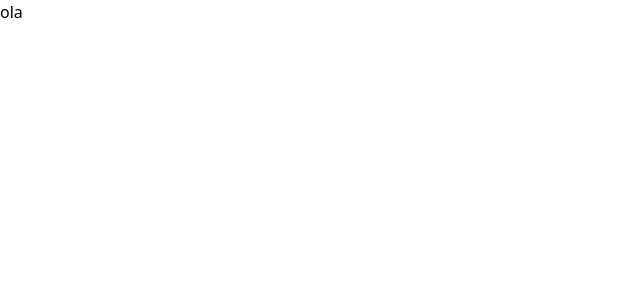
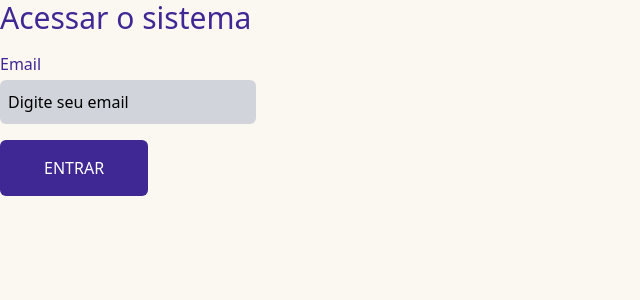
Before and after one commit to ifpebj-ti/Front-Gerenciamento-Estoque, a Next.js app: page / in a window 1280 px wide. Shown: the top 300 px of the page, without its empty margins (0-640 px from the left). Built offline with nearby package versions, Linux system fonts and the light colour scheme.

Commit message:
feat: Button and Inputs Components

```diff
--- /dev/null
+++ b/src/app/components/login/Button/Button.tsx
@@ -0,0 +1,17 @@
+type Props = {
+  textButton: string;
+  buttonType: "submit" | "reset";
+};
+
+const Button = ({ textButton, buttonType }: Props) => {
+  return (
+    <button
+      className="bg-primary text-white p-11 py-4 rounded-md uppercase font-medium hover:scale-105 transition-all ease-linear duration-200"
+      type={`${buttonType ? buttonType : "submit"}`}
+    >
+      {textButton}
+    </button>
+  );
+};
+
+export default Button;
--- /dev/null
+++ b/src/app/components/login/Input/Input.tsx
@@ -0,0 +1,28 @@
+type Props = {
+  data: {
+    placeholder?: string;
+    label: string;
+    type: "text" | "date" | "password" | "email";
+    name: string;
+  };
+};
+
+const Input = ({ data }: Props) => {
+  return (
+    <label className="flex flex-col gap-1 my-4">
+      <span className="font-medium color-primary">{data.label}</span>
+      <input
+        autoComplete={`${
+          data.type == "password" || data.type == "email" ? false : true
+        }`}
+        required
+        className="rounded-md text-black h-11 w-64 bg-gray-300 px-2 placeholder:text-black "
+        placeholder={`${data.placeholder ? data.placeholder : "Default"}`}
+        type={`${data.type}`}
+        name={`${data.name}`}
+      ></input>
+    </label>
+  );
+};
+
+export default Input;
--- /dev/null
+++ b/src/app/components/login/Title/Title.tsx
@@ -0,0 +1,8 @@
+type Props = {
+  text: string;
+};
+const Title = ({ text }: Props) => {
+  return <h1 className="lg:text-3xl font-medium color-primary">{text}</h1>;
+};
+
+export default Title;
--- a/src/app/globals.css
+++ b/src/app/globals.css
@@ -3,8 +3,20 @@
 @tailwind utilities;
 
 :root {
-  --background: #ffffff;
-  --foreground: #171717;
+  --background-color: #fbf7f1;
+  --color-primary: #3f2894;
+}
+
+.bg-primary {
+  background-color: var(--color-primary);
+}
+
+.color-primary {
+  color: var(--color-primary);
+}
+
+body {
+  background-color: var(--background-color);
 }
 
 * {
--- a/src/app/page.tsx
+++ b/src/app/page.tsx
@@ -1,3 +1,22 @@
+import Button from "./components/login/Button/Button";
+import Input from "./components/login/Input/Input";
+import Title from "./components/login/Title/Title";
+
 export default function Home() {
-  return <h1>ola</h1>;
+  return (
+    <>
+      <Title text="Acessar o sistema"></Title>
+      <form action="">
+        <Input
+          data={{
+            label: "Email",
+            name: "email",
+            type: "email",
+            placeholder: "Digite seu email",
+          }}
+        ></Input>
+        <Button buttonType="submit" textButton="Entrar"></Button>
+      </form>
+    </>
+  );
 }
```
